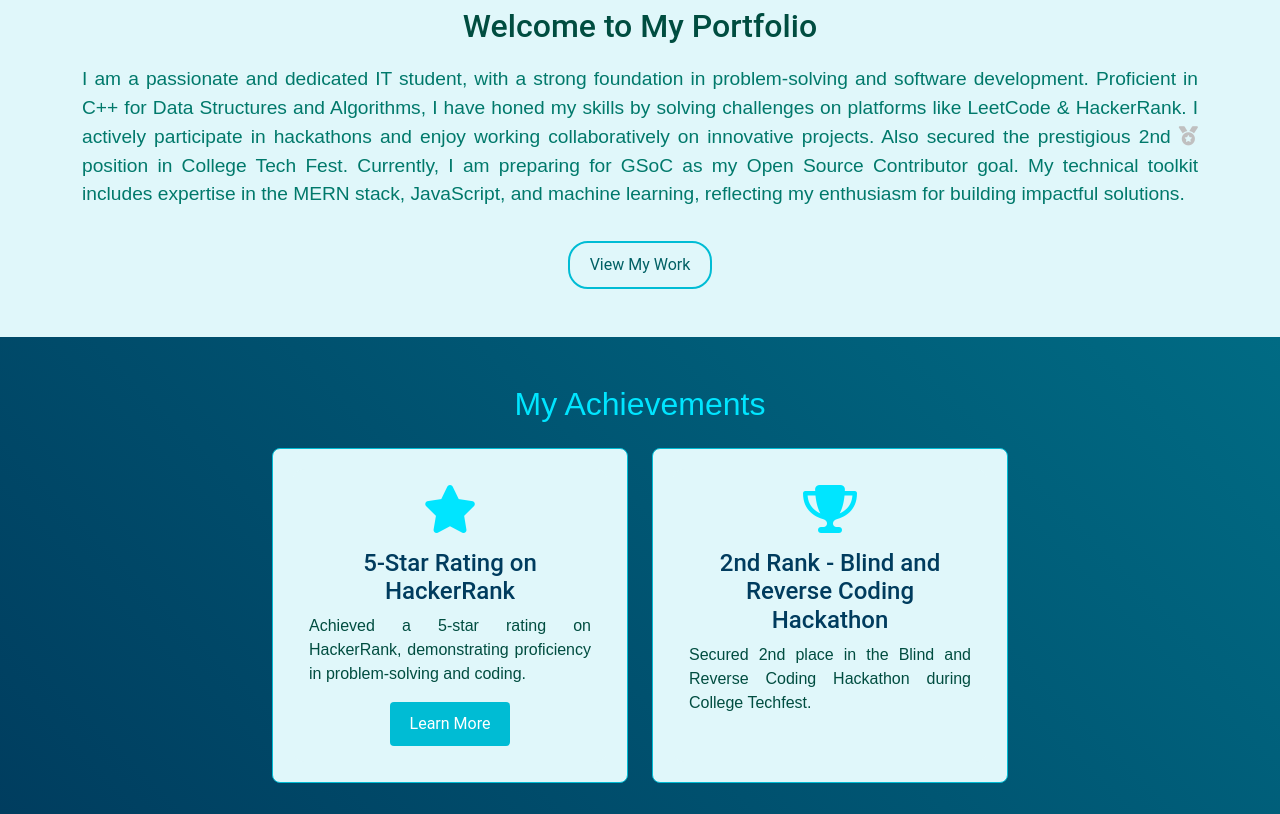
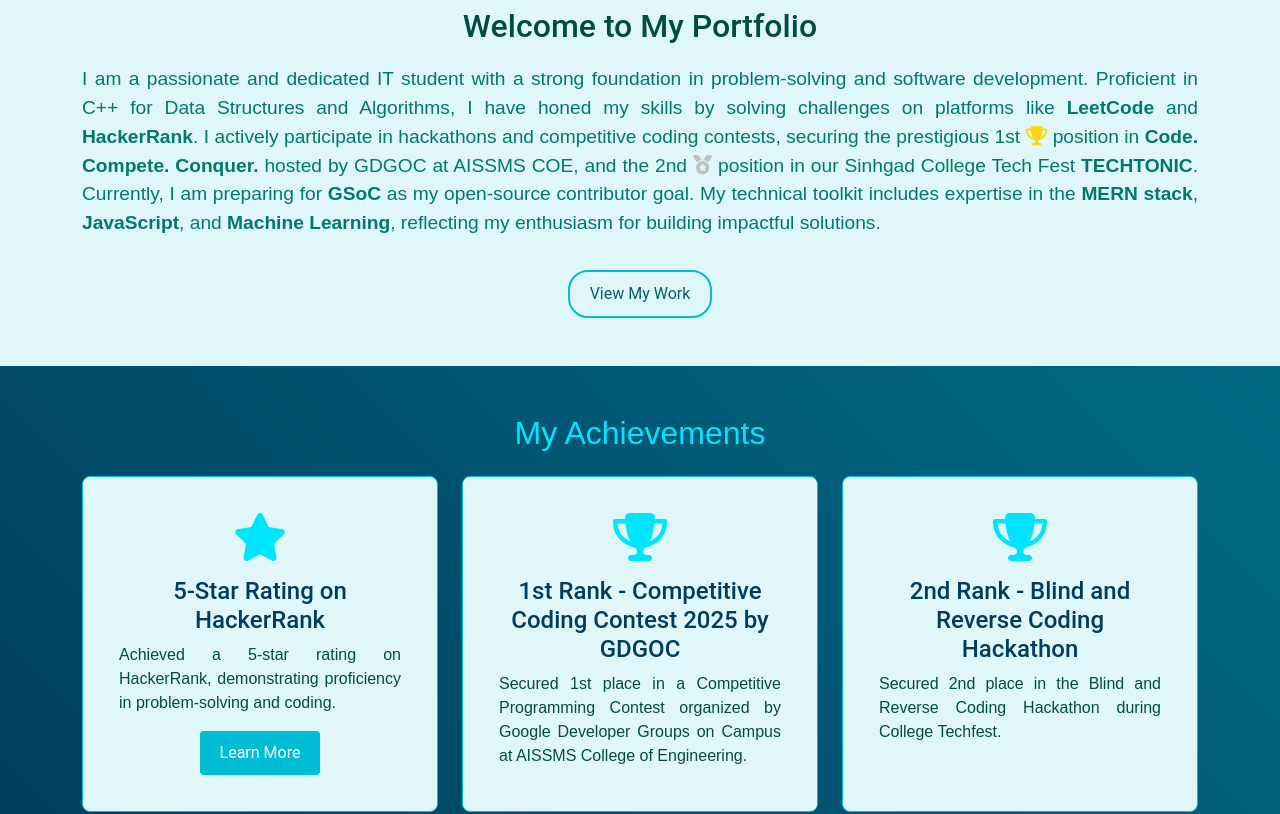
Before and after one commit to Aryan-Lokhande/Portfolio, a React (Vite) app: page / in a window 1280 px wide. Shown: the part 600-1414 px from the top of the page. Built offline with nearby package versions, Linux system fonts and the light colour scheme.

Commit message:
Added new Achievement

```diff
--- a/src/App.css
+++ b/src/App.css
@@ -4,6 +4,9 @@
 
 .medal {
   color: silver;
+}
+.gold-medal {
+  color: gold;
 }
 
 p {
--- a/src/section/Achievements.jsx
+++ b/src/section/Achievements.jsx
@@ -7,7 +7,13 @@
     description:
       "Achieved a 5-star rating on HackerRank, demonstrating proficiency in problem-solving and coding.",
     icon: "fas fa-star",
-    link: "https://www.hackerrank.com/profile/aryanlok619",
+    link: "https://www.hackerrank.com/profile/aryanlokhande",
+  },
+  {
+    title: "1st Rank - Competitive Coding Contest 2025 by GDGOC",
+    description:
+      "Secured 1st place in a Competitive Programming Contest organized by Google Developer Groups on Campus at AISSMS College of Engineering.",
+    icon: "fas fa-trophy ",
   },
   {
     title: "2nd Rank - Blind and Reverse Coding Hackathon",
--- a/src/section/Home.jsx
+++ b/src/section/Home.jsx
@@ -49,18 +49,11 @@
           <h4 className="intro-heading">&lt;Hello World/&gt;</h4>
           <h2 className="intro-title">Welcome to My Portfolio</h2>
           <p className="intro-desc">
-            I am a passionate and dedicated IT student, with a strong foundation
-            in problem-solving and software development. Proficient in C++ for
-            Data Structures and Algorithms, I have honed my skills by solving
-            challenges on platforms like LeetCode & HackerRank. I actively
-            participate in hackathons and enjoy working collaboratively on
-            innovative projects. Also secured the prestigious 2nd&nbsp;
-            <i className="fa-solid fa-medal medal"></i> position in College
-            Tech Fest. Currently, I am preparing for GSoC as my Open Source
-            Contributor goal. My technical toolkit includes expertise in the
-            MERN stack, JavaScript, and machine learning, reflecting my
-            enthusiasm for building impactful solutions.
-          </p>
+  I am a passionate and dedicated IT student with a strong foundation in problem-solving and software development. Proficient in C++ for Data Structures and Algorithms, I have honed my skills by solving challenges on platforms like <b>LeetCode</b> and <b>HackerRank</b>. I actively participate in hackathons and competitive coding contests, securing the prestigious 1st&nbsp;
+  <i className="fa-solid fa-trophy gold-medal"></i> position in <b>Code. Compete. Conquer.</b> hosted by GDGOC at AISSMS COE, and the 2nd&nbsp;
+  <i className="fa-solid fa-medal medal"></i> position in our Sinhgad College Tech Fest <b>TECHTONIC</b>. Currently, I am preparing for <b>GSoC</b> as my open-source contributor goal. My technical toolkit includes expertise in the <b>MERN stack</b>, <b>JavaScript</b>, and <b>Machine Learning</b>, reflecting my enthusiasm for building impactful solutions.
+</p>
+
           <a href="#projects" className="btn techy-outline-btn mt-3">
             View My Work
           </a>
```
